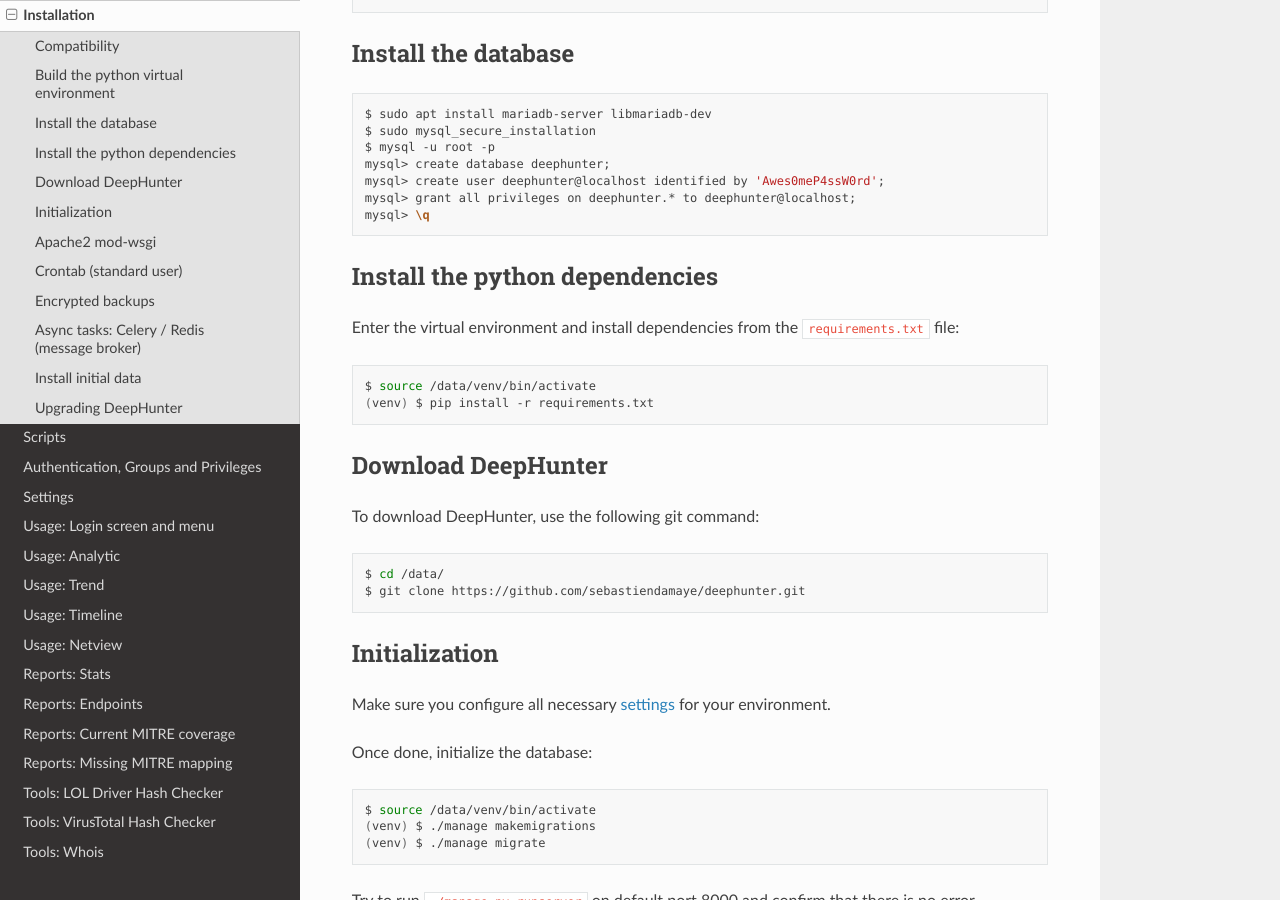
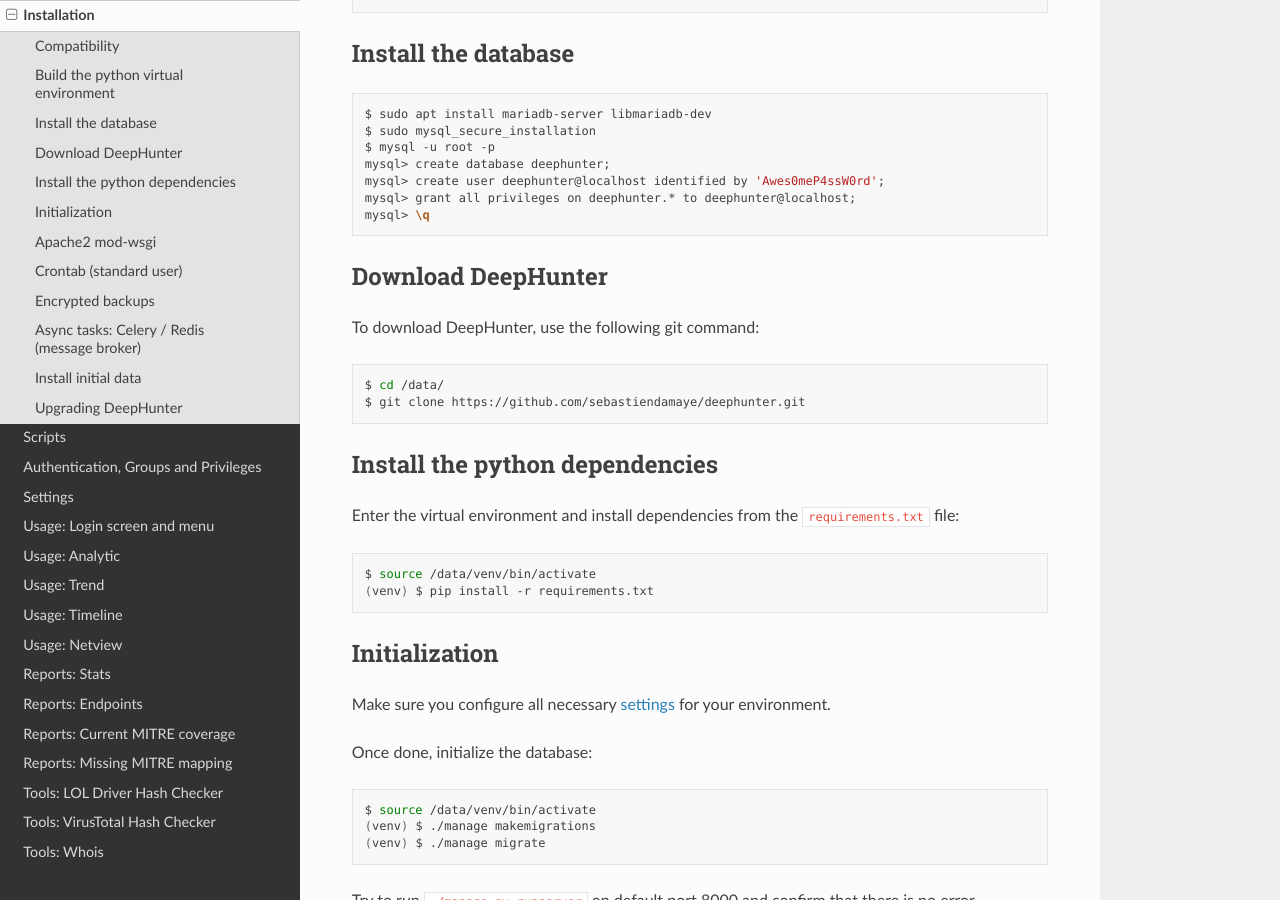
Before and after one commit to wikijm/deephunter, a Sphinx documentation site: the page built from docs/install.rst, in a window 1280 px wide and 900 px high, scrolled down 563 px. Built offline with Sphinx 7.4.7 and the Read the Docs theme 3.1.0, drawn with Linux system fonts in a browser that asks for light colours; some of the changed lines change nothing that is shown.

Commit message:
Update install.rst
Switch of sections "Download DeepHunter" and "Install the python dependencies" to make sure to get requirements.txt the right time

```diff
--- a/docs/install.rst
+++ b/docs/install.rst
@@ -33,6 +33,15 @@
 	mysql> grant all privileges on deephunter.* to deephunter@localhost;
 	mysql> \q
 
+Download DeepHunter
+*******************
+To download DeepHunter, use the following git command:
+
+.. code-block:: sh
+
+	$ cd /data/
+	$ git clone https://github.com/sebastiendamaye/deephunter.git
+
 Install the python dependencies
 *******************************
 
@@ -42,15 +51,6 @@
 
 	$ source /data/venv/bin/activate
 	(venv) $ pip install -r requirements.txt
-
-Download DeepHunter
-*******************
-To download DeepHunter, use the following git command:
-
-.. code-block:: sh
-
-	$ cd /data/
-	$ git clone https://github.com/sebastiendamaye/deephunter.git
 
 Initialization
 **************
```
